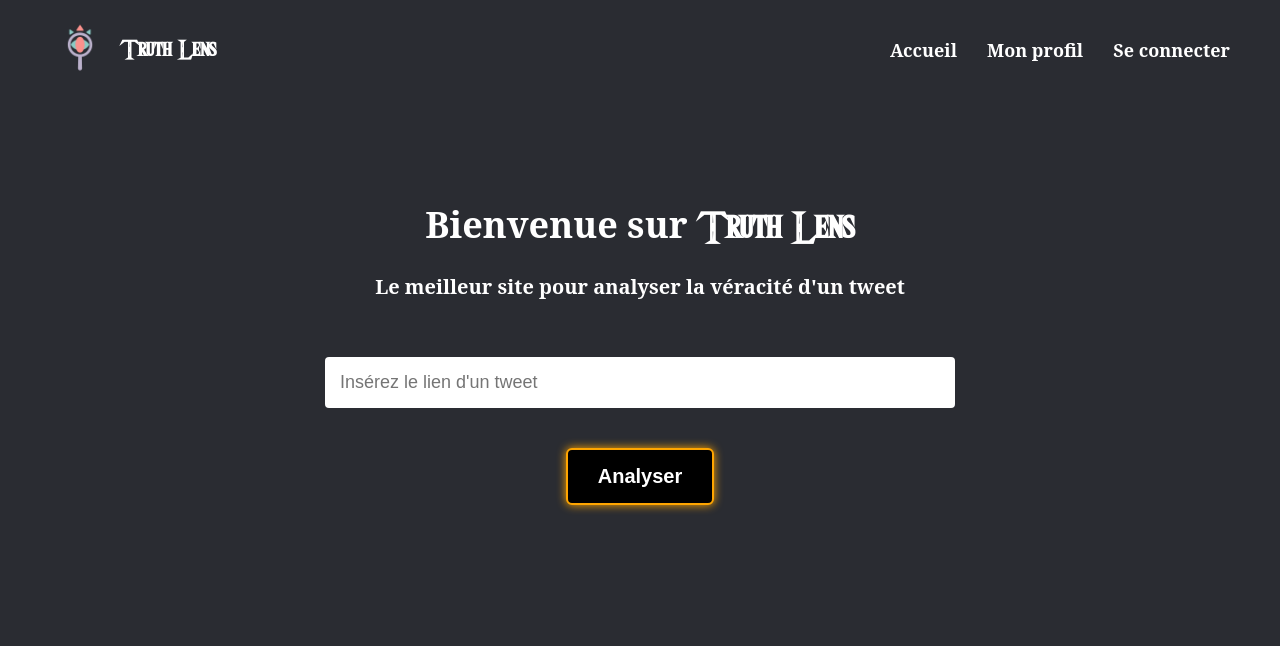
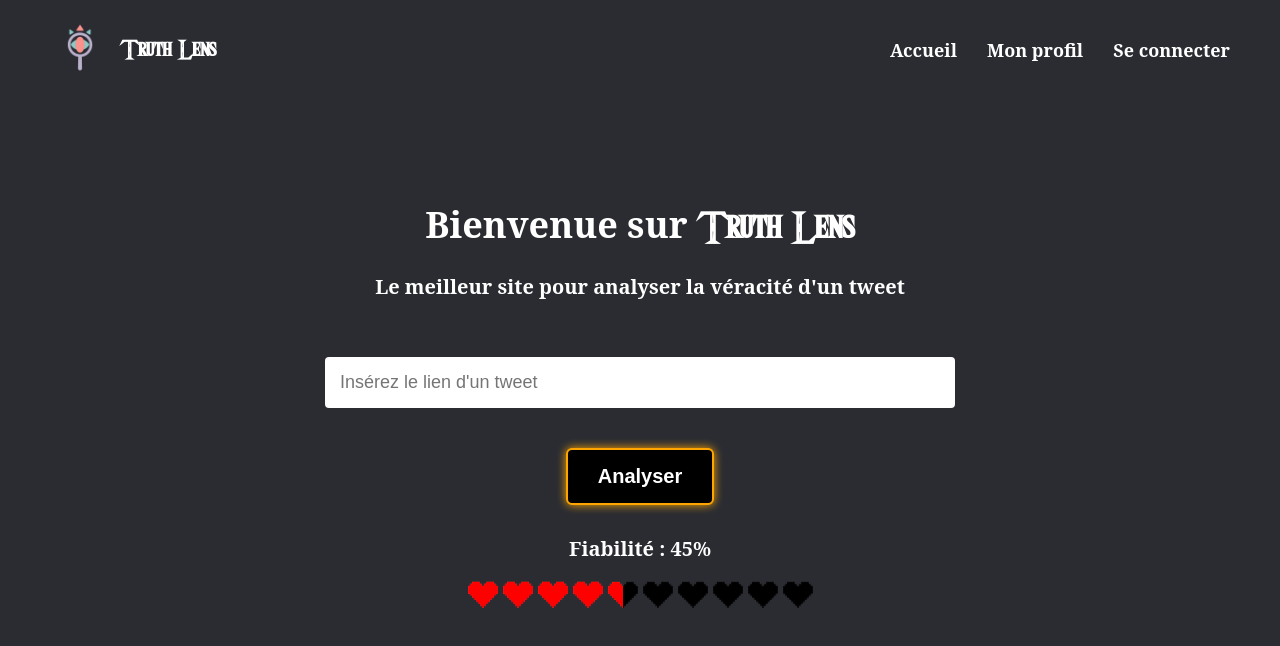
Before and after one commit to BaptsiteB/truthlens, a React (Create React App) app in the folder front-end/: page / in a window 1280 px wide. Shown: the top 646 px of the page. Built offline with nearby package versions, Linux system fonts and the light colour scheme.

Commit message:
Ajout de la barre de coeur et du score de fiabilité dans le front

```diff
--- a/front-end/src/App.css
+++ b/front-end/src/App.css
@@ -162,3 +162,26 @@ h3 {
   color: gray;
   font-size: 14px;
 }
+
+.reliability {
+  margin-top: 30px;
+}
+
+.reliability h2 {
+  font-size: 20px;
+  font-weight: bold;
+  color: white;
+  text-align: center;
+}
+
+.heart-bar {
+  display: flex;
+  justify-content: center;
+  margin-top: 10px;
+  gap: 5px;
+}
+
+.heart {
+  width: 30px;
+  height: 30px;
+}
--- a/front-end/src/App.js
+++ b/front-end/src/App.js
@@ -1,7 +1,39 @@
 import './App.css';
 import React, { useState } from 'react';
 
+
+
+const renderHeartBar = (score) => {
+  const fullHearts = Math.floor(score / 10);
+  const remainder = score % 10;
+
+  let halfHeart = 0;
+  if (remainder >= 5) {
+    halfHeart = 1;
+  }
+
+  const blackHearts = 10 - fullHearts - halfHeart;
+
+  const hearts = [];
+
+  for (let i = 0; i < fullHearts; i++) {
+    hearts.push(<img key={`red-${i}`} src="/coeur_rouge.png" alt="coeur rouge" className="heart" />);
+  }
+
+  if (halfHeart) {
+    hearts.push(<img key="half" src="/coeur_demi.png" alt="coeur demi" className="heart" />);
+  }
+
+  for (let i = 0; i < blackHearts; i++) {
+    hearts.push(<img key={`black-${i}`} src="/coeur_noir.png" alt="coeur noir" className="heart" />);
+  }
+
+  return hearts;
+};
+
 function App() {
+
+  const [score_barre, setScoreBarre] = useState(45);
 
   const [showTweet, setShowTweet] = useState(false);
 
@@ -51,7 +83,15 @@ function App() {
               Jul 3, 2023 at 11:11 AM
             </div>
           </div>
+
         )}
+            <div className="reliability">
+              <h2>Fiabilité : {score_barre}%</h2>
+              <div className="heart-bar">
+                {renderHeartBar(score_barre)}
+              </div>
+            </div>
+
       </main>
     </div>
   );
```
